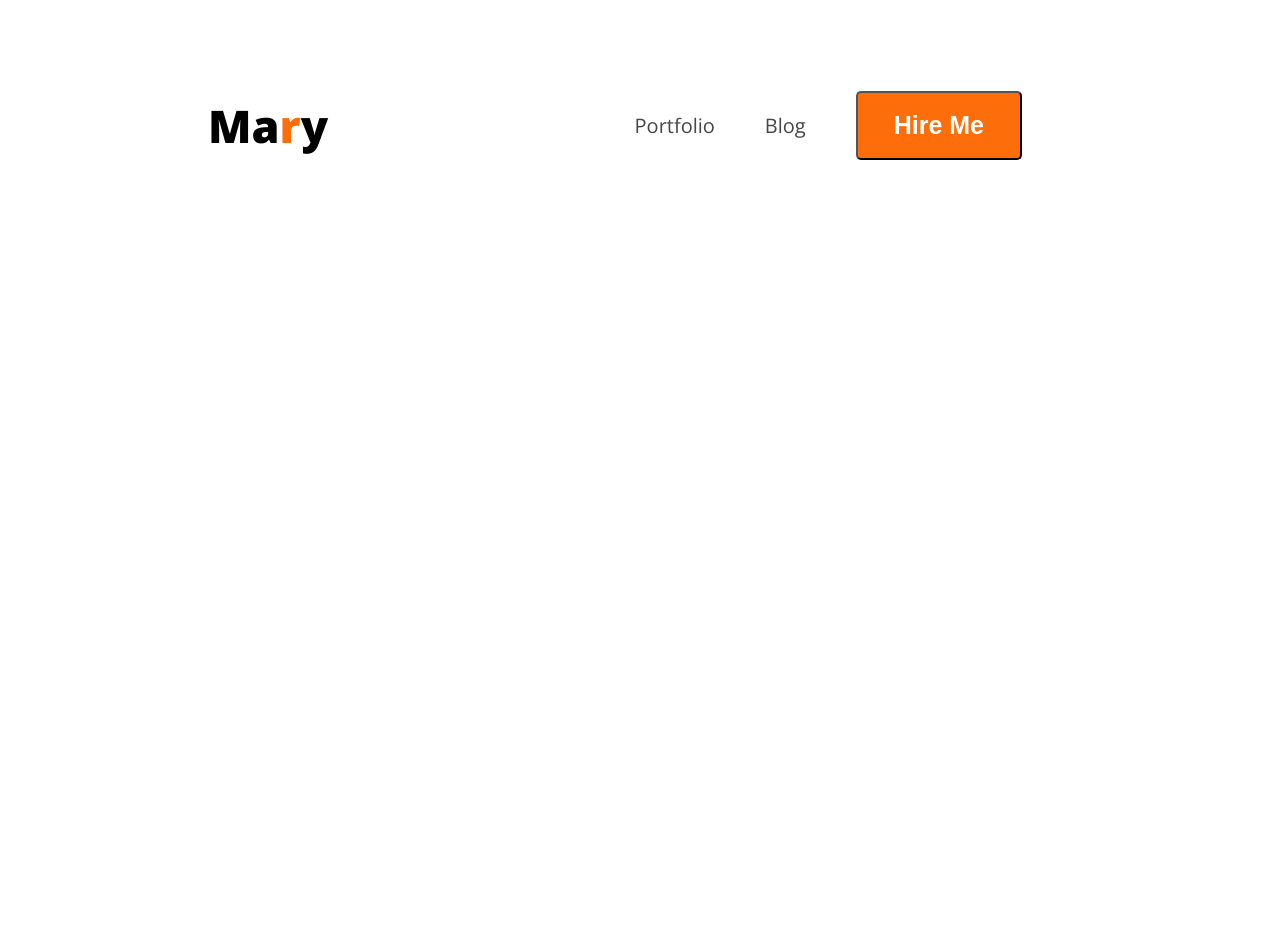
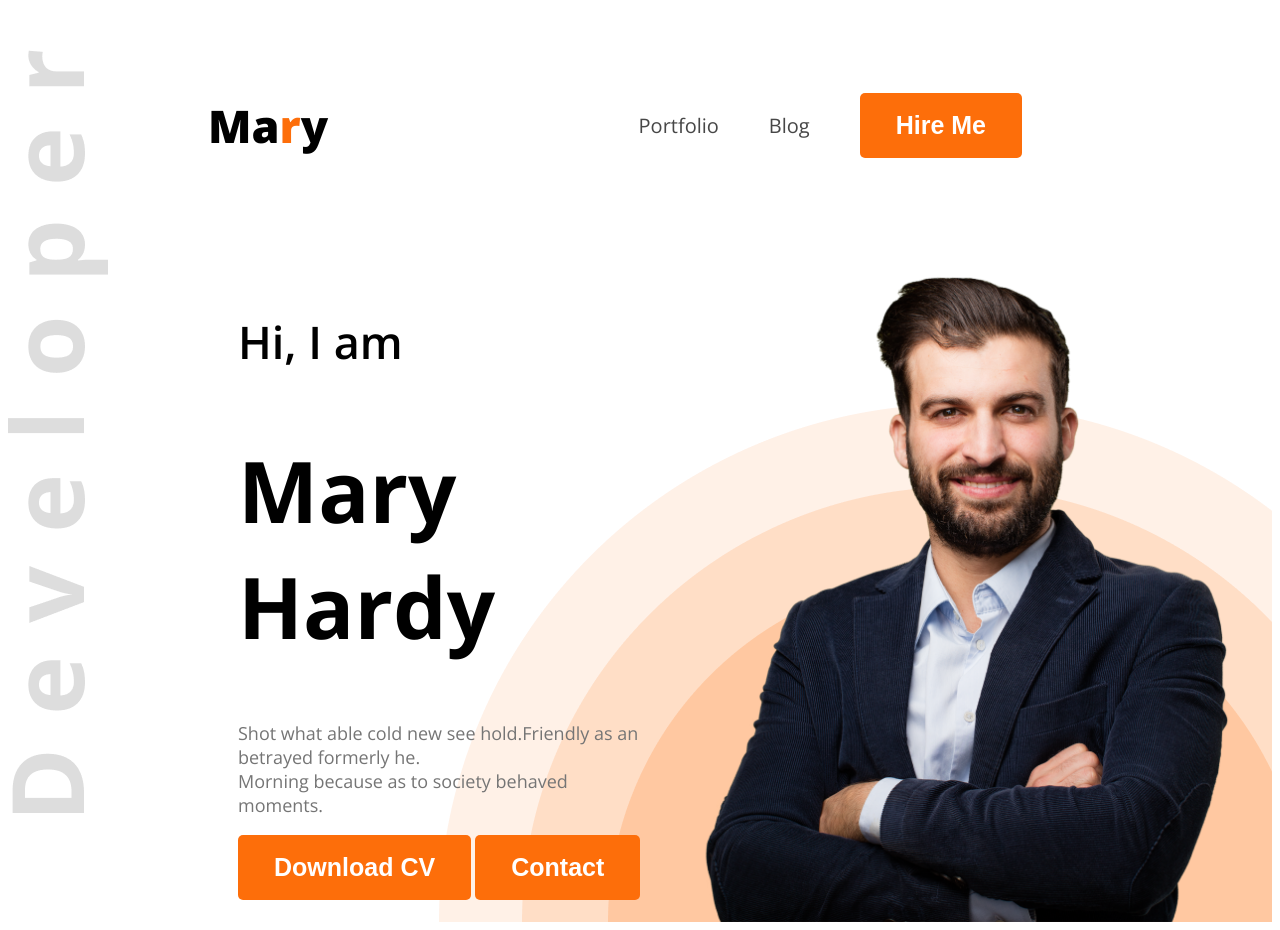
Before and after one commit to SakifaShah/web-dev-portfolio, a plain HTML site: page index.html in a window 1280 px wide. Before the commit the page ends 800 px from the top, so only its background shows below. Drawn offline with nearby package versions, Linux system fonts and the light colour scheme.

Commit message:
Completed the first part of navigation, banner

```diff
--- a/index.html
+++ b/index.html
@@ -10,7 +10,7 @@
     <link rel="stylesheet" href="styles/portfolio.css">
 </head>
 <body class="open-sans-normal">
-    <header>
+    <header class="header">
         <nav>
             <h3 class="nav-title">Ma<span class="text-primary">r</span>y</h3>
             <ul>
@@ -19,6 +19,16 @@
                 <li><a href=""><button class="btn-primary">Hire Me</button></a></li>
             </ul>
         </nav>
+        <div class="banner">
+            <div class="banner-content">
+                <h4 class="banner-greetings">Hi, I am</h4>
+                <h1 class="banner-title">Mary Hardy</h1>
+                <p class="banner-description">Shot what able cold new see hold.Friendly as an betrayed formerly he. <br> Morning because as to society behaved moments.</p>
+                <button class="btn-primary">Download CV</button>
+                <button class="btn-primary">Contact</button>
+            </div>
+            <img class="banner-profile-pic" src="images/hardy.png" alt="">
+        </div>
     </header>
     <main></main>
     <footer></footer>
--- a/styles/portfolio.css
+++ b/styles/portfolio.css
@@ -16,6 +16,7 @@
     background-color: #fd6e0a;
     font-size: 25px;
     font-weight: bold;
+    border: none;
     border-radius: 5px;
     padding: 18px 36px;
     color: white;
@@ -23,6 +24,33 @@
 
 .dark-2{
     color: #474747;
+}
+
+/* banner */
+.banner{
+    display: flex;
+    justify-content: space-between;
+    margin: 0 35px 0 230px;
+}
+
+.banner-profile-pic{
+    max-width: 580px;
+}
+
+.banner-greetings{
+    font-size: 45px;
+    font-weight: 600;
+}
+
+.banner-title{
+    font-size: 85px;
+    font-weight: bold;
+}
+
+.banner-description{
+    color: #757575;
+    font-size: 18px;
+    font-weight: normal;
 }
 
 
@@ -53,3 +81,10 @@ nav ul{
     display: flex;
     align-items: center;
 }
+
+/* header */
+.header{
+    background-image: url("../images/developer.png"), url("../images/header_bg.png");
+    background-repeat: no-repeat;
+    background-position: top left, bottom right;
+}
```
